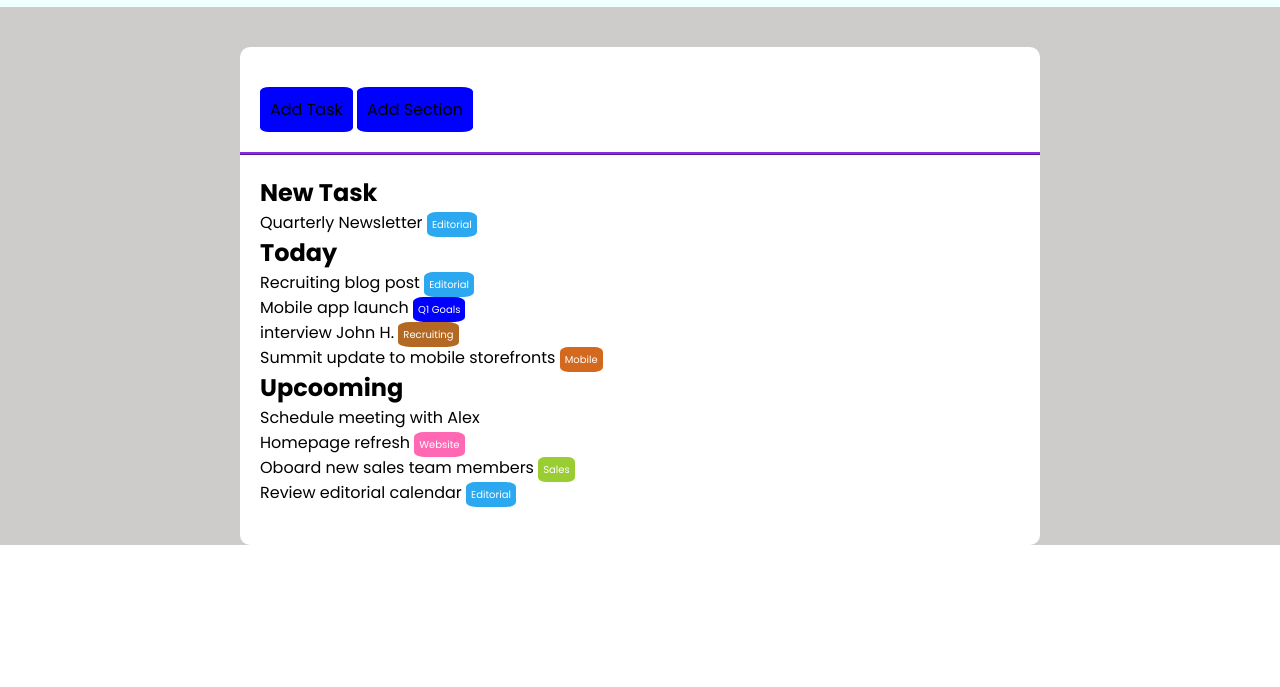
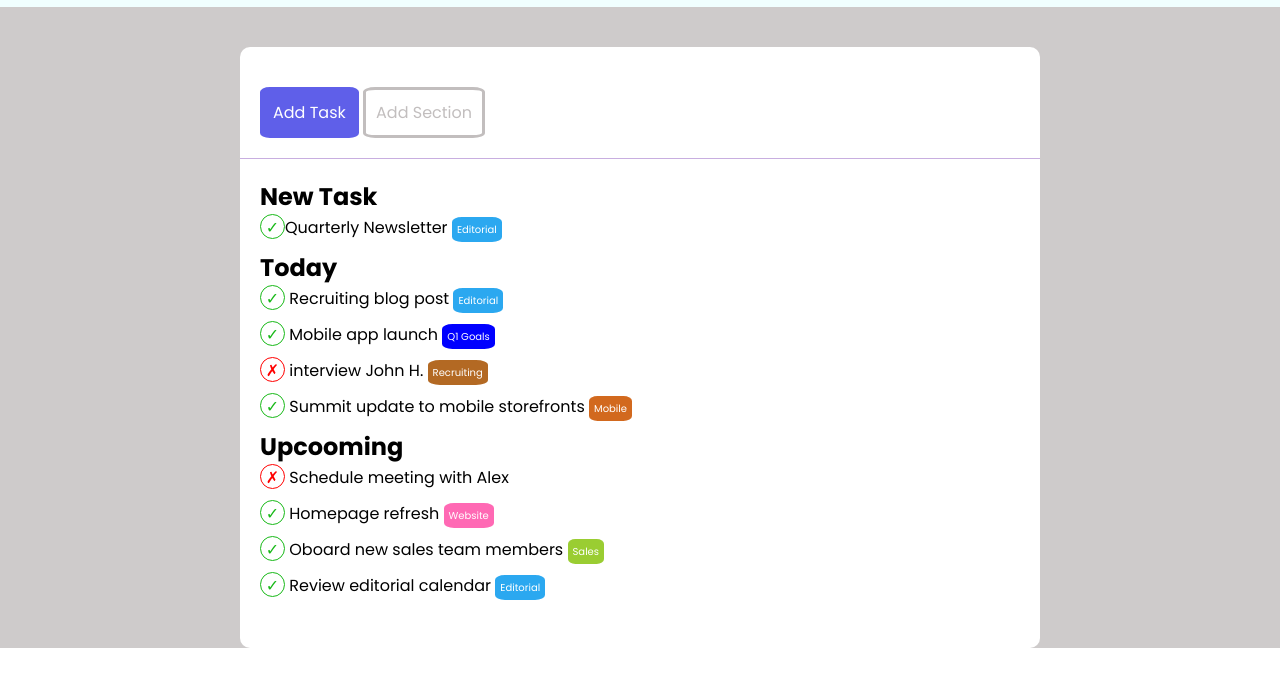
Before and after one commit to Leonardo-Corazzini/html-css-toboolist, a plain HTML site: page index.html in a window 1280 px wide. Shown: the part 63-750 px from the top of the page. Drawn offline with Linux system fonts and the light colour scheme.

Commit message:
inserimento checkmark e correzione nav

```diff
--- a/css/app.css
+++ b/css/app.css
@@ -1,64 +1,92 @@
 @import url('https://fonts.googleapis.com/css2?family=Poppins:ital,wght@0,100;0,200;0,300;0,400;0,500;0,600;0,700;0,800;0,900;1,100;1,200;1,300;1,400;1,500;1,600;1,700;1,800;1,900&display=swap');
 
-html{
-    font-family: "Poppins" , sans-serif
+html {
+    font-family: "Poppins", sans-serif
 }
+
 /* RESET RULES */
 * {
     box-sizing: border-box;
     margin: 0;
     padding: 0;
 }
-ul,ol{
+
+ul,
+ol {
     list-style: none;
 }
-img{
+
+img {
     max-width: 100%;
 }
+
 /* PROJECT STYLE */
-.main-header{
+.main-header {
     background-color: azure;
     padding: 10px;
 
 
 }
-.container{
+
+.container {
     margin: 0 auto;
     max-width: 1200px;
 
 }
-.logo,.webapp-name{
+
+.logo,
+.webapp-name {
     vertical-align: middle;
 }
-.conteiner strong{
+
+.conteiner strong {
     font-size: 32px;
 }
 
-.button{
+.button {
     display: inline-block;
     border-radius: 10%;
     padding: 10px;
-    background-color: blue;
+
 }
 
-.card{
+.addtask {
+    background-color: rgb(95, 95, 233);
+    color: white;
+    border: solid;
+    border-color: rgb(95, 95, 233);
+}
+
+.addsection {
+    background-color: white;
+    color: rgb(194, 190, 190);
+    border-color: rgb(194, 190, 190);
+    border: solid;
+}
+
+
+
+.card {
     max-width: 800px;
     margin: auto;
     border-radius: 10px;
     padding: 20px 0px;
 
 }
-.menu{
+
+.menu {
     background-color: white;
     padding: 20px;
-    border-bottom:blueviolet ridge
+    border-bottom: rgb(200, 174, 224) ridge;
+    border-width: 1px;
+
 }
 
-.bg-white{
+.bg-white {
     background-color: white;
 }
 
-.bg-gray{
+.bg-gray {
     background-color: rgb(206, 203, 203);
     padding-top: 40px;
 }
@@ -66,32 +94,61 @@ img{
 /* list style */
 
 
-.todolist{
+.todolist {
     padding: 20px;
 }
 
-.label{
+.label {
     border-radius: 20%;
     color: white;
     padding: 5px;
     font-size: 10px;
 }
-.editorial{
+
+.editorial {
     background-color: rgb(43, 168, 240);
 }
 
-.goals{
+.goals {
     background-color: blue;
 }
-.recruiting{
+
+.recruiting {
     background-color: rgba(179, 104, 34, 0.993);
 }
-.mobile{
+
+.mobile {
     background-color: chocolate;
 }
-.website{
+
+.website {
     background-color: hotpink;
 }
-.sales{
+
+.sales {
     background-color: yellowgreen;
 }
+
+li {
+    margin-bottom: 10px;
+}
+
+.circle {
+    height: 25px;
+    width: 25px;
+
+    border-radius: 50%;
+
+    display: inline-block;
+    text-align: center;
+    border: 1px solid;
+}
+
+.checkmark {
+    color: rgb(24, 185, 24);
+    border-color: rgb(24, 185, 24);
+}
+.cross {
+    color: red;
+    border-color: red;
+}
--- a/index.html
+++ b/index.html
@@ -24,28 +24,28 @@
 
                 <!-- inserimento menu -->
                 <nav class="menu">
-                    <span class="button">Add Task</span>
-                    <span class="button">Add Section</span>
+                    <span class="button addtask">Add Task</span>
+                    <span class="button addsection">Add Section</span>
                 </nav>
                 <!-- inserimento todolist -->
                  <section class="todolist">
                     <h2>New Task</h2>
                     <ul>
-                        <li>Quarterly Newsletter <span class="label editorial">Editorial</span></li>
+                        <li><span class="circle checkmark">&#10003;</span>Quarterly Newsletter <span class="label editorial">Editorial</span></li>
                     </ul>
                     <h2>Today</h2>
                     <ul>
-                        <li>Recruiting blog post <span class="label editorial">Editorial</span></li>
-                        <li>Mobile app launch <span class="label goals">Q1 Goals</span></li>
-                        <li>interview John H. <span class="label recruiting">Recruiting</span></li>
-                        <li>Summit update to mobile storefronts <span class="label mobile">Mobile</span></li>
+                        <li><span class="circle checkmark">&#10003;</span> Recruiting blog post <span class="label editorial">Editorial</span></li>
+                        <li><span class="circle checkmark">&#10003;</span> Mobile app launch <span class="label goals">Q1 Goals</span></li>
+                        <li><span class="circle cross">&#10007;</span> interview John H. <span class="label recruiting">Recruiting</span></li>
+                        <li><span class="circle checkmark">&#10003;</span> Summit update to mobile storefronts <span class="label mobile">Mobile</span></li>
                     </ul>
                     <h2>Upcooming</h2>
                     <ul>
-                        <li>Schedule meeting with Alex</li>
-                        <li>Homepage refresh <span class="label website">Website</span></li>
-                        <li>Oboard new sales team members <span class="label sales">Sales</span></li>
-                        <li>Review editorial calendar <span class="label editorial">Editorial</span></li>
+                        <li><span class="circle cross">&#10007;</span> Schedule meeting with Alex</li>
+                        <li><span class="circle checkmark">&#10003;</span> Homepage refresh <span class="label website">Website</span></li>
+                        <li><span class="circle checkmark">&#10003;</span> Oboard new sales team members <span class="label sales">Sales</span></li>
+                        <li><span class="circle checkmark">&#10003;</span> Review editorial calendar <span class="label editorial">Editorial</span></li>
                     </ul>
                 </section>
 
```
